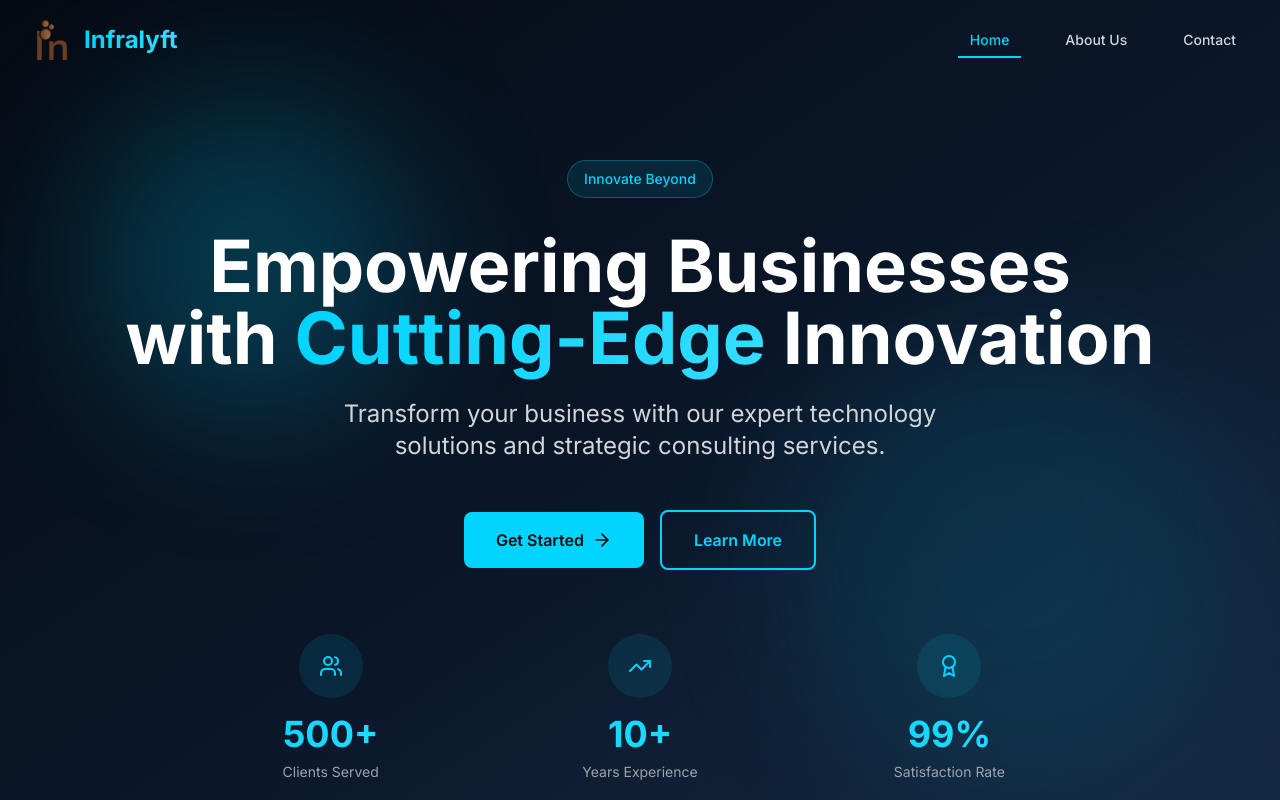
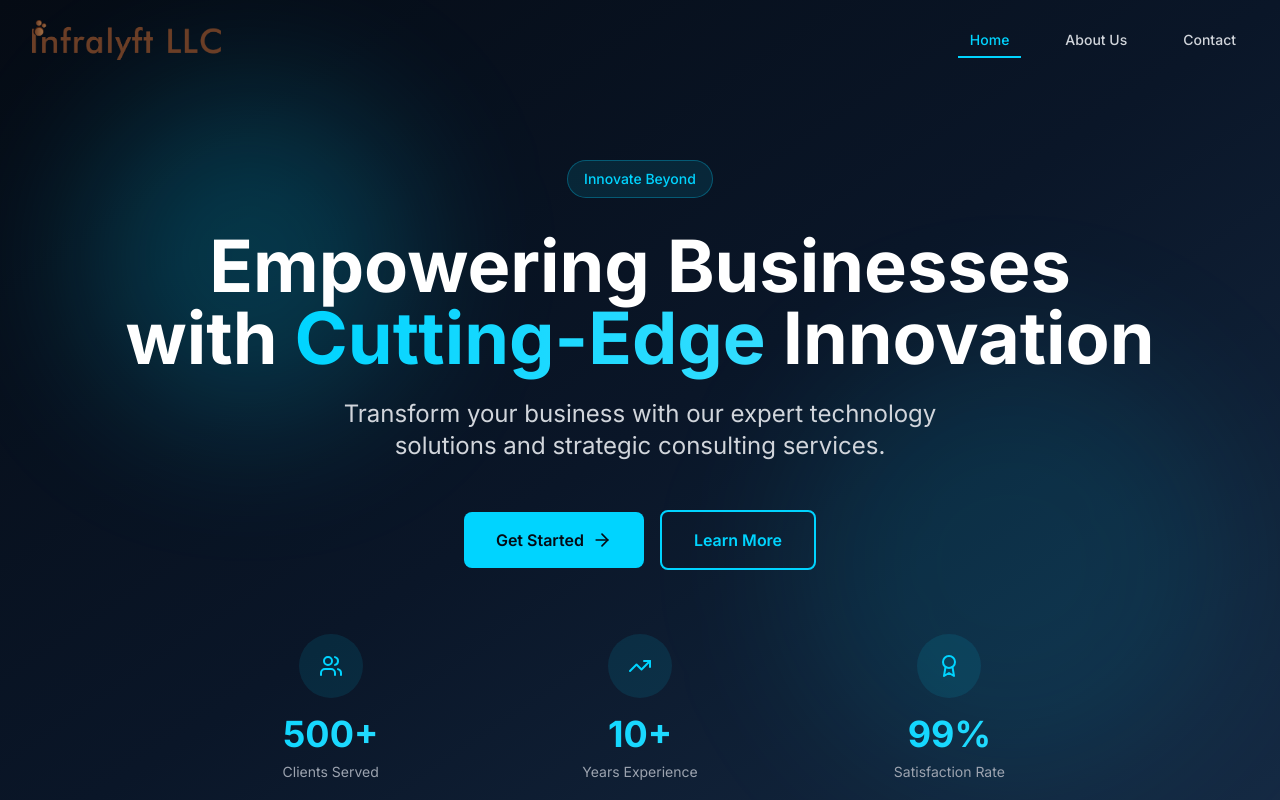
Before and after one commit to bingolead-stack/phili-tech-website, a Next.js app: page / in a window 1280 px wide. Shown: the top 800 px of the page. Built offline with nearby package versions, Linux system fonts and the light colour scheme.

Commit message:
update logo

```diff
--- a/components/Navigation.tsx
+++ b/components/Navigation.tsx
@@ -37,18 +37,16 @@ export default function Navigation() {
         <div className="flex items-center justify-between h-20">
           {/* Logo */}
           <Link href="/" className="flex items-center space-x-3">
-            <div className="relative w-10 h-10 flex-shrink-0">
+            <div className="relative">
               <img
-                src="/logo.png"
+                src="/logo1.png"
                 alt="Infralyft LLC Logo"
-                className="w-10 h-10 object-contain"
+                className="h-10 object-contain"
                 onError={(e) => {
-                  // Hide logo container if image doesn't exist
                   e.currentTarget.style.display = 'none';
                 }}
               />
             </div>
-            <span className="text-2xl font-bold gradient-text">Infralyft</span>
           </Link>
 
           {/* Desktop Navigation */}
```
Also changed, not shown: public/logo1.png (added).
